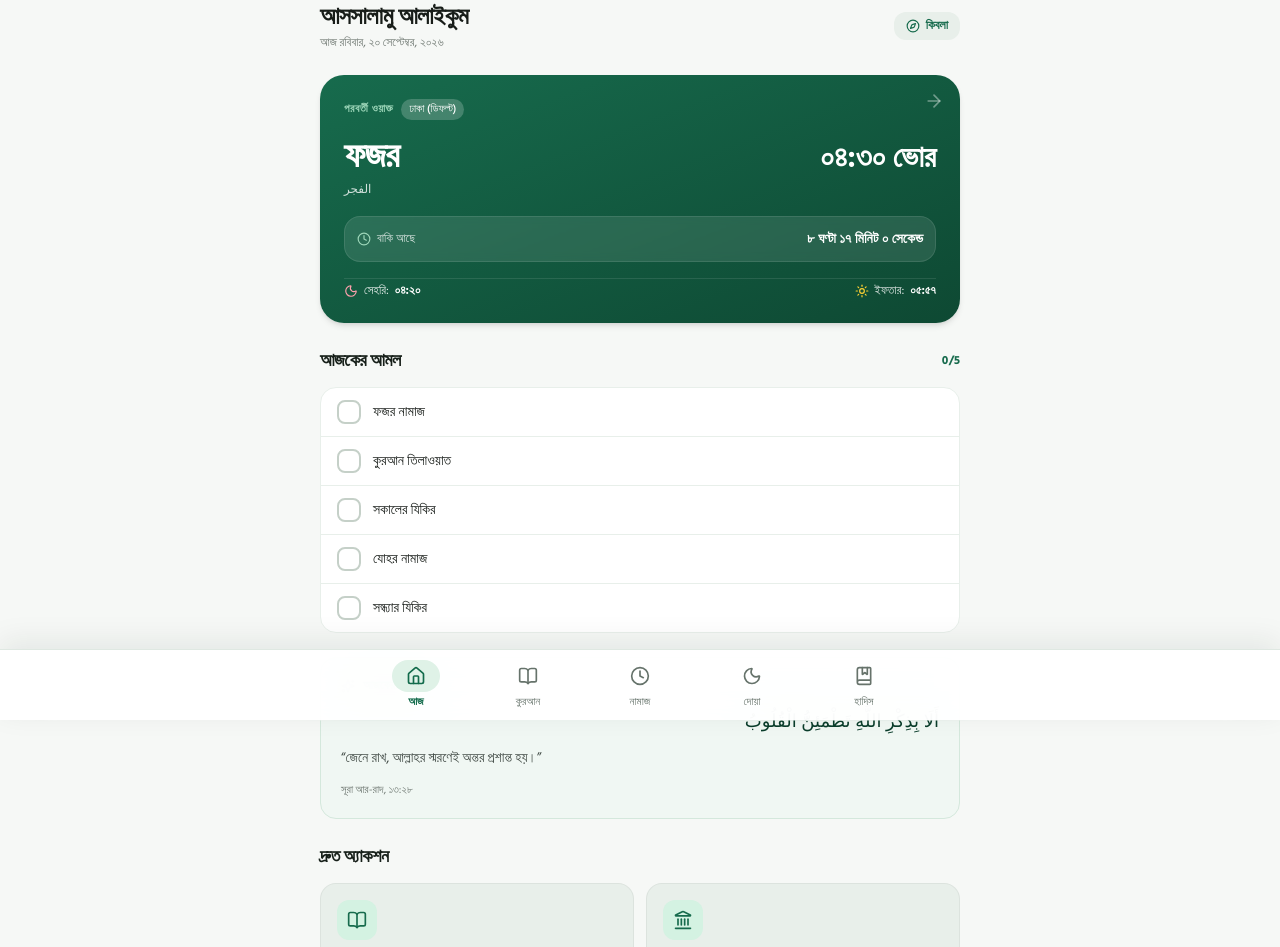
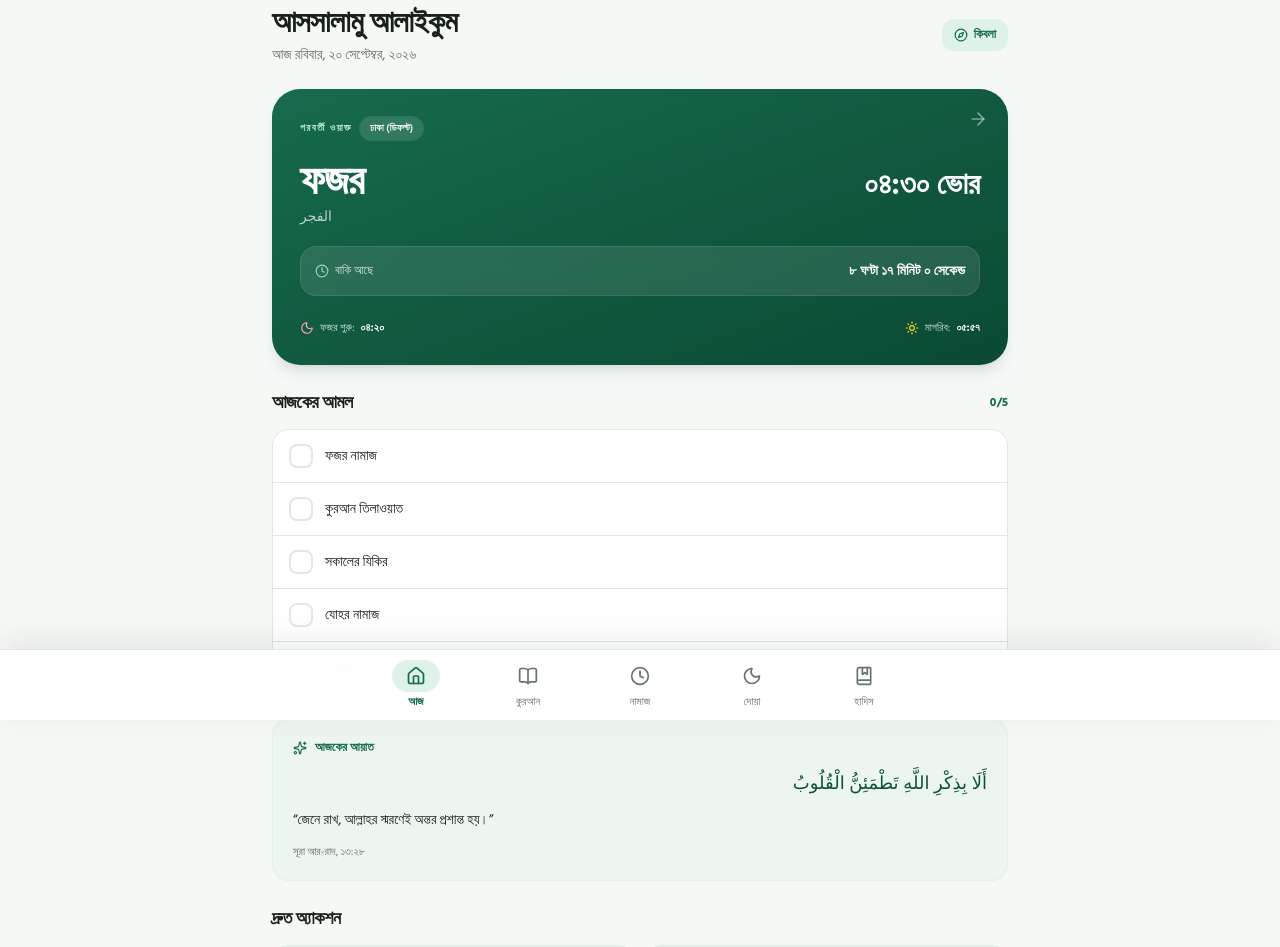
Before and after one commit to abbasali01843/islamic-knowledge-platform-web, a React (Vite) app: page / in a window 1280 px wide. Shown: the part 80-1027 px from the top of the page. Built offline with nearby package versions, Linux system fonts and the light colour scheme.

Commit message:
ui: redesign home dashboard hierarchy

```diff
--- a/src/components/HomeScreen.tsx
+++ b/src/components/HomeScreen.tsx
@@ -150,6 +150,7 @@ export const HomeScreen: React.FC<HomeScreenProps> = ({
   }, [currentTime]);
 
   const completedCount = DAILY_AMALS.filter((a) => checkedAmals[a.id]).length;
+  const amalProgress = Math.round((completedCount / DAILY_AMALS.length) * 100);
 
   const toggleAmal = (id: string) => {
     setCheckedAmals((prev) => {
@@ -167,13 +168,13 @@ export const HomeScreen: React.FC<HomeScreenProps> = ({
   ];
 
   return (
-    <div className="max-w-2xl mx-auto px-4 py-6 space-y-6 pb-24">
+    <div className="mx-auto w-full max-w-3xl px-4 py-5 sm:py-7 space-y-6 pb-28">
       <div className="flex items-center justify-between gap-3">
         <div>
-          <h1 className="text-2xl font-bold tracking-tight text-[#181D19] dark:text-[#E1E5E1]">
+          <h1 className="text-[26px] sm:text-3xl font-extrabold tracking-tight text-[var(--ikp-text)]">
             আসসালামু আলাইকুম
           </h1>
-          <p className="text-xs text-[#717A74] dark:text-[#8B958E] mt-0.5">
+          <p className="mt-1 text-xs sm:text-sm text-[var(--ikp-text-muted)]">
             আজ{' '}
             {currentTime.toLocaleDateString('bn-BD', {
               weekday: 'long',
@@ -186,7 +187,7 @@ export const HomeScreen: React.FC<HomeScreenProps> = ({
         <button
           type="button"
           onClick={() => onQuickActionClick('PRAYER')}
-          className="flex items-center gap-1.5 px-3 py-1.5 rounded-xl bg-[#E8EFEA] dark:bg-[#252F28] text-xs font-semibold text-[#176B4D] dark:text-[#9DD6B9] hover:opacity-80 transition-opacity shrink-0"
+          className="ikp-focus-ring flex items-center gap-1.5 rounded-xl bg-[var(--ikp-primary-soft)] px-3 py-2 text-xs font-bold text-[var(--ikp-primary)] transition-colors hover:opacity-85 shrink-0"
         >
           <Compass className="w-3.5 h-3.5" />
           <span>কিবলা</span>
@@ -200,18 +201,18 @@ export const HomeScreen: React.FC<HomeScreenProps> = ({
         onKeyDown={(e) => {
           if (e.key === 'Enter' || e.key === ' ') onQuickActionClick('PRAYER');
         }}
-        className="cursor-pointer rounded-3xl bg-gradient-to-br from-[#176B4D] to-[#0E4933] text-white p-5 sm:p-6 shadow-md transition-transform active:scale-[0.99] relative overflow-hidden group"
+        className="ikp-focus-ring cursor-pointer rounded-[28px] bg-gradient-to-br from-[#176B4D] to-[#0B4A34] p-5 sm:p-7 text-white shadow-lg shadow-emerald-950/10 transition-transform active:scale-[0.99] relative overflow-hidden group"
       >
-        <div className="absolute right-4 top-4 text-white/40 group-hover:text-white transition-colors">
+        <div className="absolute right-5 top-5 text-white/45 group-hover:text-white transition-colors">
           <ArrowRight className="w-5 h-5" />
         </div>
 
-        <div className="space-y-4">
+        <div className="relative space-y-5">
           <div className="flex items-center gap-2 flex-wrap">
-            <span className="text-[11px] font-bold uppercase tracking-wider text-[#9DD6B9]">
+            <span className="text-[10px] font-bold uppercase tracking-[0.14em] text-[#B6E8CF]">
               পরবর্তী ওয়াক্ত
             </span>
-            <span className="text-[11px] px-2 py-0.5 rounded-full bg-white/20 text-white font-medium">
+            <span className="rounded-full bg-white/12 px-2.5 py-1 text-[10px] font-semibold text-white/90 ring-1 ring-white/10">
               {location.id === 'gps-current'
                 ? location.nameBengali
                 : `${location.nameBengali} (ডিফল্ট)`}
@@ -220,21 +221,21 @@ export const HomeScreen: React.FC<HomeScreenProps> = ({
 
           <div className="flex items-baseline justify-between gap-3">
             <div>
-              <div className="text-3xl sm:text-4xl font-black tracking-tight">
+              <div className="text-3xl sm:text-[42px] leading-none font-black tracking-tight">
                 {prayerData.nextPrayer.nameBengali}
               </div>
-              <span className="text-xs text-white/80 font-serif">
+              <span className="mt-1 block text-sm text-white/70 font-serif">
                 {prayerData.nextPrayer.nameArabic}
               </span>
             </div>
             <div className="text-right">
-              <span className="text-2xl sm:text-3xl font-bold font-sans">
+              <span className="text-2xl sm:text-3xl font-extrabold font-sans tabular-nums">
                 {formatTimeBengali(prayerData.nextPrayer.time, true, location.timezone)}
               </span>
             </div>
           </div>
 
-          <div className="p-3 rounded-2xl bg-white/10 backdrop-blur-xs border border-white/10 flex items-center justify-between text-xs">
+          <div className="flex items-center justify-between rounded-2xl border border-white/10 bg-white/10 p-3.5 text-xs backdrop-blur-sm">
             <span className="text-white/80 flex items-center gap-1.5">
               <Clock className="w-3.5 h-3.5 text-[#9DD6B9]" />
               বাকি আছে
@@ -245,7 +246,7 @@ export const HomeScreen: React.FC<HomeScreenProps> = ({
           </div>
 
           <div
-            className="grid grid-cols-2 gap-2 pt-1 text-xs border-t border-white/10 text-white/90"
+            className="grid grid-cols-2 gap-3 pt-1 text-[11px] text-white/80"
             onClick={(e) => {
               e.stopPropagation();
               onQuickActionClick('RAMADAN');
@@ -261,14 +262,14 @@ export const HomeScreen: React.FC<HomeScreenProps> = ({
           >
             <div className="flex items-center gap-1.5">
               <Moon className="w-3.5 h-3.5 text-rose-300" />
-              <span>সেহরি:</span>
+              <span>ফজর শুরু:</span>
               <strong className="font-bold font-sans text-white">
                 {formatTimeBengali(prayerData.sehriEnd, false, location.timezone)}
               </strong>
             </div>
             <div className="flex items-center gap-1.5 justify-end">
               <Sun className="w-3.5 h-3.5 text-amber-300" />
-              <span>ইফতার:</span>
+              <span>মাগরিব:</span>
               <strong className="font-bold font-sans text-white">
                 {formatTimeBengali(prayerData.iftar, false, location.timezone)}
               </strong>
@@ -281,26 +282,26 @@ export const HomeScreen: React.FC<HomeScreenProps> = ({
         <button
           type="button"
           onClick={() => onContinueReading(lastRead.surahNumber, lastRead.ayahNumber)}
-          className="w-full text-left p-4 rounded-2xl bg-white dark:bg-[#1A221C] border border-[#176B4D]/25 dark:border-[#9DD6B9]/30 shadow-xs active:scale-[0.99] transition-transform"
+          className="ikp-focus-ring w-full text-left rounded-2xl ikp-surface p-4 shadow-sm transition-transform active:scale-[0.99]"
         >
           <div className="flex items-center justify-between gap-3">
             <div className="flex items-start gap-3 min-w-0">
-              <div className="w-10 h-10 rounded-xl bg-[#D4F2E2] dark:bg-[#005236] flex items-center justify-center shrink-0 text-[#176B4D] dark:text-[#9DD6B9]">
+              <div className="flex h-11 w-11 shrink-0 items-center justify-center rounded-xl bg-[var(--ikp-primary-soft)] text-[var(--ikp-primary)]">
                 <BookOpen className="w-5 h-5" />
               </div>
               <div className="min-w-0">
-                <span className="text-[11px] font-bold text-[#176B4D] dark:text-[#9DD6B9]">
+                <span className="text-[11px] font-bold text-[var(--ikp-primary)]">
                   কুরআন চালিয়ে পড়ুন
                 </span>
-                <div className="font-bold text-sm text-[#181D19] dark:text-[#E1E5E1] truncate mt-0.5">
+                <div className="mt-0.5 truncate text-sm font-bold text-[var(--ikp-text)]">
                   {resumeSurah.nameBengali}
                 </div>
-                <div className="text-xs text-[#717A74] dark:text-[#8B958E]">
+                <div className="text-xs text-[var(--ikp-text-muted)]">
                   আয়াত {lastRead.ayahNumber} • {resumeSurah.nameArabic}
                 </div>
               </div>
             </div>
-            <ArrowRight className="w-5 h-5 text-[#176B4D] dark:text-[#9DD6B9] shrink-0" />
+            <ArrowRight className="h-5 w-5 shrink-0 text-[var(--ikp-primary)]" />
           </div>
         </button>
       )}
@@ -308,24 +309,24 @@ export const HomeScreen: React.FC<HomeScreenProps> = ({
       <div className="space-y-3">
         <div className="flex items-center justify-between">
           <SectionHeader title="আজকের আমল" />
-          <span className="text-xs font-bold text-[#176B4D] dark:text-[#9DD6B9]">
+          <span className="text-xs font-bold text-[var(--ikp-primary)]">
             {completedCount}/{DAILY_AMALS.length}
           </span>
         </div>
 
-        <div className="rounded-2xl bg-white dark:bg-[#1A221C] border border-[#E8EFEA] dark:border-[#3A4D43]/60 divide-y divide-[#E8EFEA] dark:divide-[#3A4D43]/40 overflow-hidden">
+        <div className="ikp-surface overflow-hidden rounded-2xl divide-y divide-[var(--ikp-border)]">
           {DAILY_AMALS.map((amal) => {
             const done = !!checkedAmals[amal.id];
             return (
-              <div key={amal.id} className="flex items-center gap-3 px-4 py-3">
+              <div key={amal.id} className="flex items-center gap-3 px-4 py-3.5">
                 <button
                   type="button"
                   onClick={() => toggleAmal(amal.id)}
                   aria-label={done ? `${amal.label} সম্পন্ন` : `${amal.label} চিহ্নিত করুন`}
-                  className={`w-6 h-6 rounded-lg border-2 flex items-center justify-center shrink-0 transition-colors ${
+                  className={`ikp-focus-ring flex h-6 w-6 shrink-0 items-center justify-center rounded-lg border-2 transition-colors ${
                     done
-                      ? 'bg-[#176B4D] border-[#176B4D] text-white'
-                      : 'border-[#C5D0C8] dark:border-[#4A5A50] text-transparent'
+                      ? 'bg-[var(--ikp-primary)] border-[var(--ikp-primary)] text-white'
+                      : 'border-[var(--ikp-border)] text-transparent'
                   }`}
                 >
                   <Check className="w-3.5 h-3.5" strokeWidth={3} />
@@ -338,8 +339,8 @@ export const HomeScreen: React.FC<HomeScreenProps> = ({
                   }}
                   className={`flex-1 text-left text-sm font-medium transition-colors ${
                     done
-                      ? 'text-[#717A74] dark:text-[#8B958E] line-through'
-                      : 'text-[#181D19] dark:text-[#E1E5E1]'
+                      ? 'text-[var(--ikp-text-muted)] line-through'
+                      : 'text-[var(--ikp-text)]'
                   }`}
                 >
                   {amal.label}
@@ -350,21 +351,21 @@ export const HomeScreen: React.FC<HomeScreenProps> = ({
         </div>
       </div>
 
-      <div className="rounded-2xl p-5 bg-[#F0F7F3] dark:bg-[#152019] border border-[#D4E8DC] dark:border-[#2A3A30] space-y-3">
+      <div className="rounded-2xl border border-[var(--ikp-primary-soft)] bg-[var(--ikp-primary-soft)]/45 p-5 space-y-3">
         <div className="flex items-center gap-2 text-xs font-bold text-[#176B4D] dark:text-[#9DD6B9]">
           <Sparkles className="w-3.5 h-3.5" />
           <span>আজকের আয়াত</span>
         </div>
         <p
-          className="text-right text-lg leading-relaxed font-serif text-[#0A3D2B] dark:text-[#C8E6D4]"
+          className="text-right text-lg leading-relaxed font-serif text-[var(--ikp-primary-strong)]"
           dir="rtl"
         >
           {inspiration.arabic}
         </p>
-        <p className="text-sm leading-relaxed text-[#414A45] dark:text-[#C1CAC4]">
+        <p className="text-sm leading-relaxed text-[var(--ikp-text)]">
           “{inspiration.bengali}”
         </p>
-        <p className="text-[11px] text-[#717A74] dark:text-[#8B958E]">{inspiration.source}</p>
+        <p className="text-[11px] text-[var(--ikp-text-muted)]">{inspiration.source}</p>
       </div>
 
       <div className="space-y-3">
@@ -377,16 +378,16 @@ export const HomeScreen: React.FC<HomeScreenProps> = ({
                 key={action.title}
                 type="button"
                 onClick={() => onQuickActionClick(action.destination)}
-                className="text-left p-4 rounded-2xl bg-[#E8EFEA] dark:bg-[#252F28] hover:bg-[#dce7e0] dark:hover:bg-[#2f3b33] transition-colors flex flex-col justify-between space-y-3 border border-black/5 dark:border-white/5 active:scale-[0.99]"
+                className="ikp-focus-ring text-left rounded-2xl bg-[var(--ikp-surface-muted)] p-4 sm:p-5 transition-colors hover:brightness-[0.98] flex flex-col justify-between gap-4 border border-[var(--ikp-border)] active:scale-[0.99]"
               >
-                <div className="w-10 h-10 rounded-xl bg-[#D4F2E2] dark:bg-[#005236] flex items-center justify-center text-[#176B4D] dark:text-[#9DD6B9]">
+                <div className="flex h-11 w-11 items-center justify-center rounded-xl bg-[var(--ikp-primary-soft)] text-[var(--ikp-primary)]">
                   <IconComponent className="w-5 h-5" />
                 </div>
                 <div>
-                  <h3 className="font-semibold text-base text-[#181D19] dark:text-[#E1E5E1]">
+                  <h3 className="font-bold text-base text-[var(--ikp-text)]">
                     {action.title}
                   </h3>
-                  <p className="text-xs text-[#717A74] dark:text-[#8B958E] mt-0.5">
+                  <p className="text-xs text-[var(--ikp-text-muted)] mt-0.5">
                     {action.subtitle}
                   </p>
                 </div>
@@ -402,13 +403,13 @@ export const HomeScreen: React.FC<HomeScreenProps> = ({
           <button
             type="button"
             onClick={() => onQuickActionClick('LEARN_SALAH')}
-            className="text-left p-4 rounded-2xl bg-white dark:bg-[#1A221C] border border-[#E8EFEA] dark:border-[#3A4D43]/60 hover:bg-[#D4F2E2]/20 transition-all shadow-xs flex flex-col gap-3 active:scale-[0.99]"
+            className="ikp-focus-ring text-left rounded-2xl ikp-surface p-4 transition-all hover:bg-[var(--ikp-primary-soft)]/25 shadow-sm flex flex-col gap-3 active:scale-[0.99]"
           >
-            <div className="w-10 h-10 rounded-xl bg-emerald-100 dark:bg-[#005236] flex items-center justify-center text-[#176B4D] dark:text-[#9DD6B9]">
+            <div className="w-10 h-10 rounded-xl bg-[var(--ikp-primary-soft)] flex items-center justify-center text-[var(--ikp-primary)]">
               <Sparkles className="w-5 h-5" />
             </div>
             <div>
-              <h4 className="font-bold text-sm text-[#181D19] dark:text-[#E1E5E1]">সালাত শিক্ষা</h4>
+              <h4 className="font-bold text-sm text-[var(--ikp-text)]">সালাত শিক্ষা</h4>
               <p className="text-xs text-[#717A74] dark:text-[#8B958E] mt-0.5">অজু ও নামাজ</p>
             </div>
           </button>
@@ -418,7 +419,7 @@ export const HomeScreen: React.FC<HomeScreenProps> = ({
             onClick={() => onQuickActionClick('RAMADAN')}
             className="text-left p-4 rounded-2xl bg-white dark:bg-[#1A221C] border border-[#E8EFEA] dark:border-[#3A4D43]/60 hover:bg-[#D4F2E2]/20 transition-all shadow-xs flex flex-col gap-3 active:scale-[0.99]"
           >
-            <div className="w-10 h-10 rounded-xl bg-orange-100 dark:bg-orange-950/50 flex items-center justify-center text-orange-700 dark:text-orange-300">
+            <div className="flex h-11 w-11 items-center justify-center rounded-xl bg-orange-100 text-orange-700 dark:bg-orange-950/50 dark:text-orange-300">
               <Flame className="w-5 h-5" />
             </div>
             <div>
@@ -432,7 +433,7 @@ export const HomeScreen: React.FC<HomeScreenProps> = ({
             onClick={() => onQuickActionClick('ZAKAT')}
             className="text-left p-4 rounded-2xl bg-white dark:bg-[#1A221C] border border-[#E8EFEA] dark:border-[#3A4D43]/60 hover:bg-[#D4F2E2]/20 transition-all shadow-xs flex flex-col gap-3 active:scale-[0.99]"
           >
-            <div className="w-10 h-10 rounded-xl bg-amber-100 dark:bg-amber-950/60 flex items-center justify-center text-amber-700 dark:text-amber-300">
+            <div className="flex h-11 w-11 items-center justify-center rounded-xl bg-amber-100 text-amber-700 dark:bg-amber-950/60 dark:text-amber-300">
               <Calculator className="w-5 h-5" />
             </div>
             <div>
@@ -446,7 +447,7 @@ export const HomeScreen: React.FC<HomeScreenProps> = ({
             onClick={() => onQuickActionClick('CALENDAR')}
             className="text-left p-4 rounded-2xl bg-white dark:bg-[#1A221C] border border-[#E8EFEA] dark:border-[#3A4D43]/60 hover:bg-[#D4F2E2]/20 transition-all shadow-xs flex flex-col gap-3 active:scale-[0.99]"
           >
-            <div className="w-10 h-10 rounded-xl bg-sky-100 dark:bg-sky-950/60 flex items-center justify-center text-sky-700 dark:text-sky-300">
+            <div className="flex h-11 w-11 items-center justify-center rounded-xl bg-sky-100 text-sky-700 dark:bg-sky-950/60 dark:text-sky-300">
               <Calendar className="w-5 h-5" />
             </div>
             <div>
```
